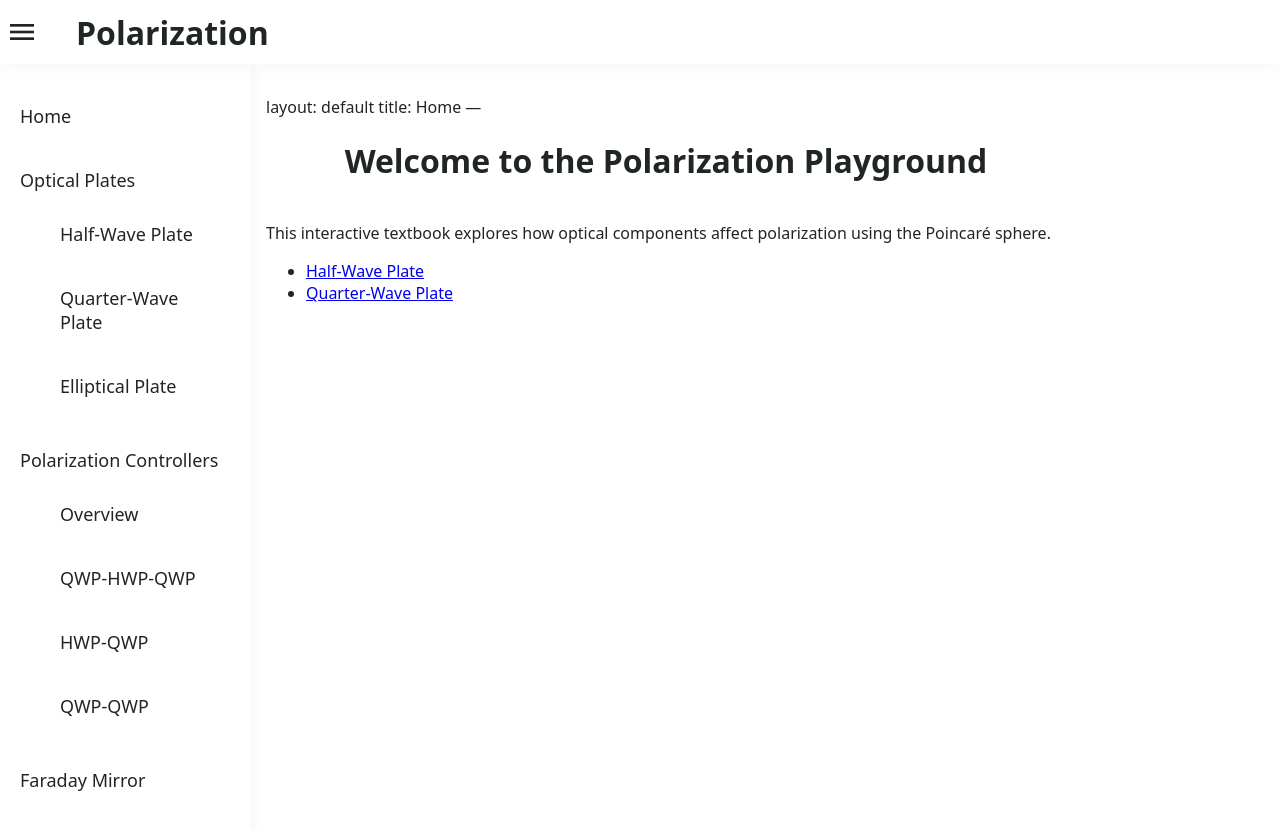
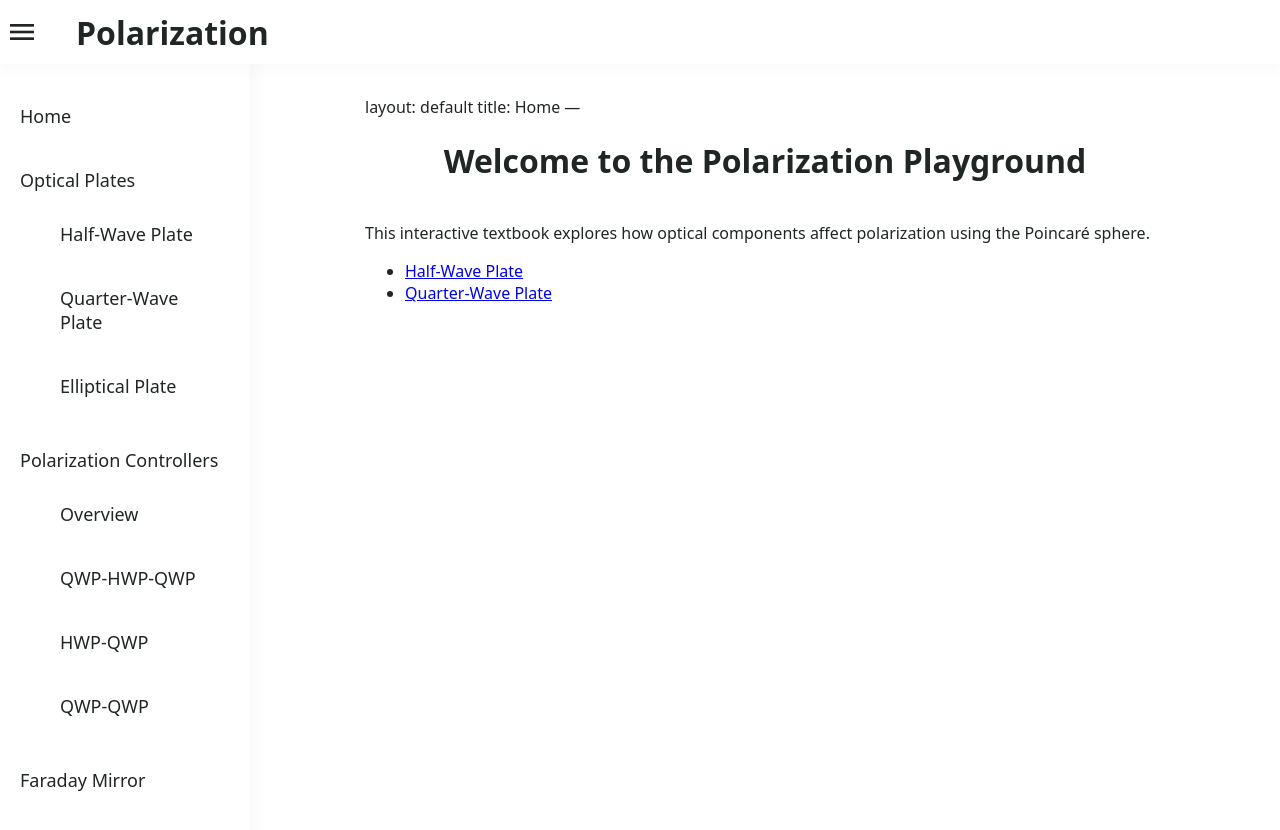
Before and after one commit to Tandemun/Polarization_playground, a Jekyll site: the page built from index.md, in a window 1280 px wide and 900 px high. Shown: the top 830 px of the window. Built offline with Jekyll 4.4.1, drawn with Linux system fonts in a browser that asks for light colours; our own code applies the rules of GitHub Pages for plain Markdown files.

Commit message:
Update style.css

```diff
--- a/assets/style.css
+++ b/assets/style.css
@@ -71,7 +71,7 @@ main {
   width: 100%;
   padding: 1rem;
   max-width: 832px;
-  margin: 0, auto;
+  margin: 0 auto;
   min-height: 100vh;
   box-sizing: border-box;
 }
```
